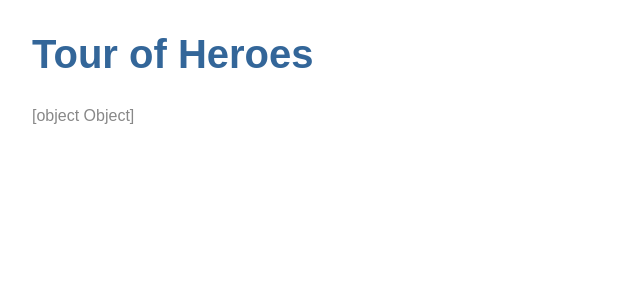
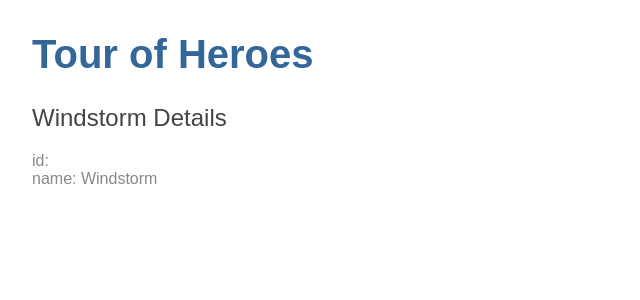
Before and after one commit to RexT2507/CoursAngular, an Angular app: page / in a window 1280 px wide. Shown: the top 300 px of the page, without its empty margins (0-640 px from the left). Built offline with nearby package versions, Linux system fonts and the light colour scheme.

Commit message:
Affichage de l'objet hero

```diff
--- a/src/app/heroes/heroes.component.html
+++ b/src/app/heroes/heroes.component.html
@@ -1 +1,3 @@
-{{hero}}
+<h2>{{hero.name}} Details</h2>
+<div><span>id: </span>{{hero.div}}</div>
+<div><span>name: </span>{{hero.name}}</div>
```
